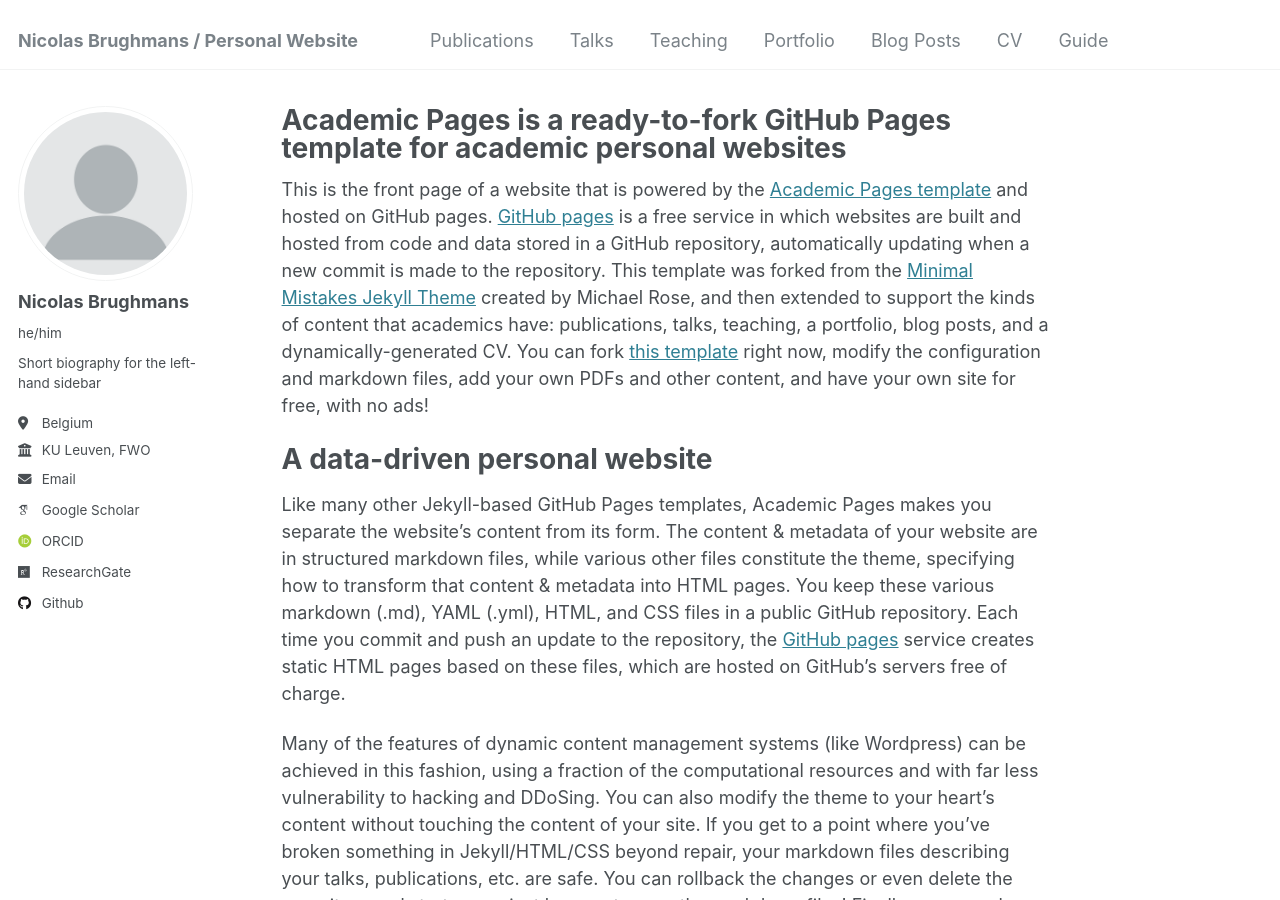
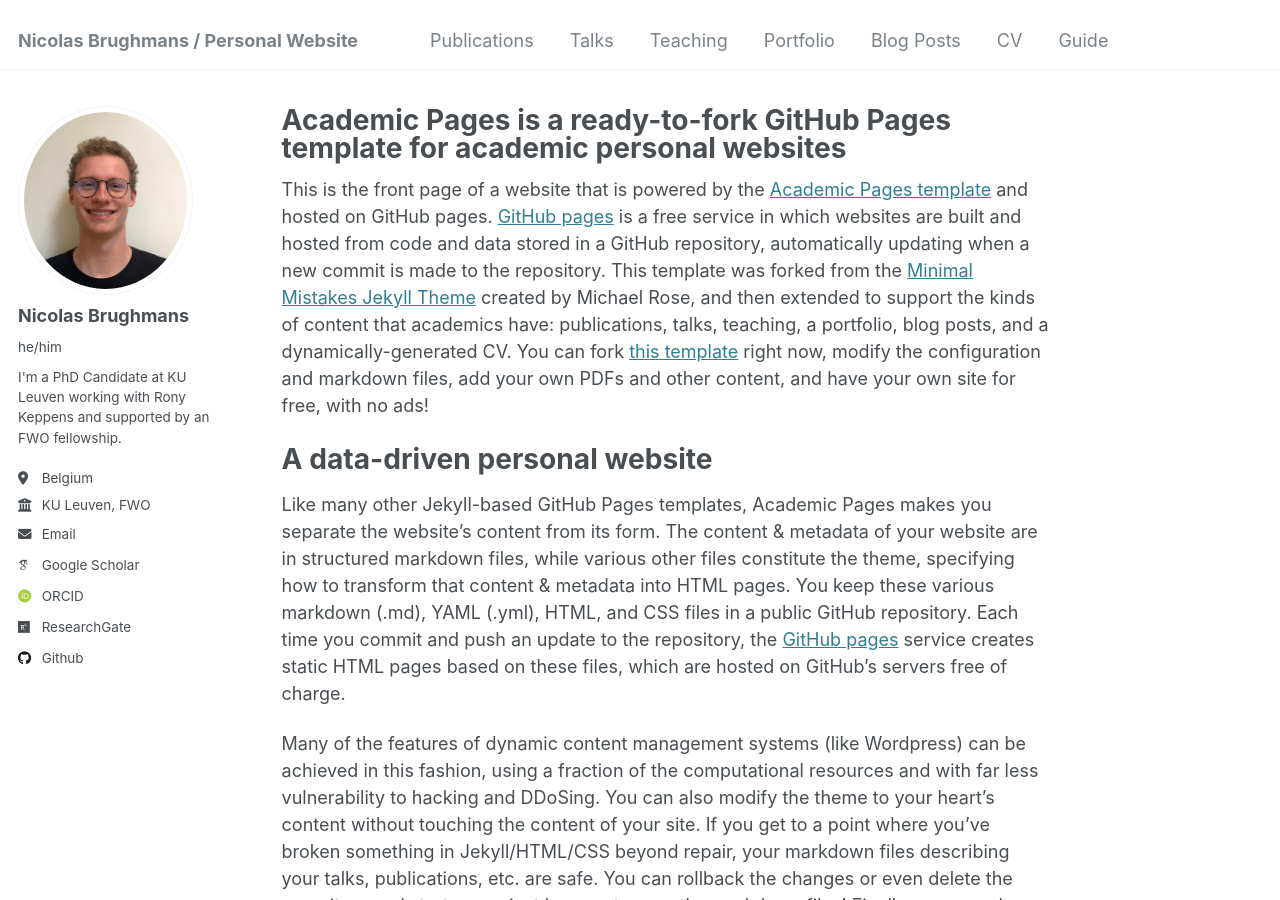
Before and after one commit to nicolasbrughmans/nicolasbrughmans.github.io, a Jekyll site: the page built from _pages/about.md, in a window 1280 px wide and 900 px high. Built offline with Jekyll 4.4.1, drawn with Linux system fonts in a browser that asks for light colours; some web fonts are replaced.

Commit message:
Added picture

```diff
--- a/_config.yml
+++ b/_config.yml
@@ -21,10 +21,10 @@ repository               : "nicolasbrughmans/nicolasbrughmans.github.io"
 #               Additional customization can be done by editing /_includes/author-profile.html
 author:
   # Biographic information
-  avatar           : "profile.png"
+  avatar           : "foto_personeelskaart.png"
   name             : "Nicolas Brughmans"
   pronouns         : "he/him"
-  bio              : "Short biography for the left-hand sidebar"
+  bio              : "I'm a PhD Candidate at KU Leuven working with Rony Keppens and supported by an FWO fellowship."
   location         : "Belgium"
   employer         : "KU Leuven, FWO"
   uri              : # URL
```
Also changed, not shown: images/foto_personeelskaart.png (added).
